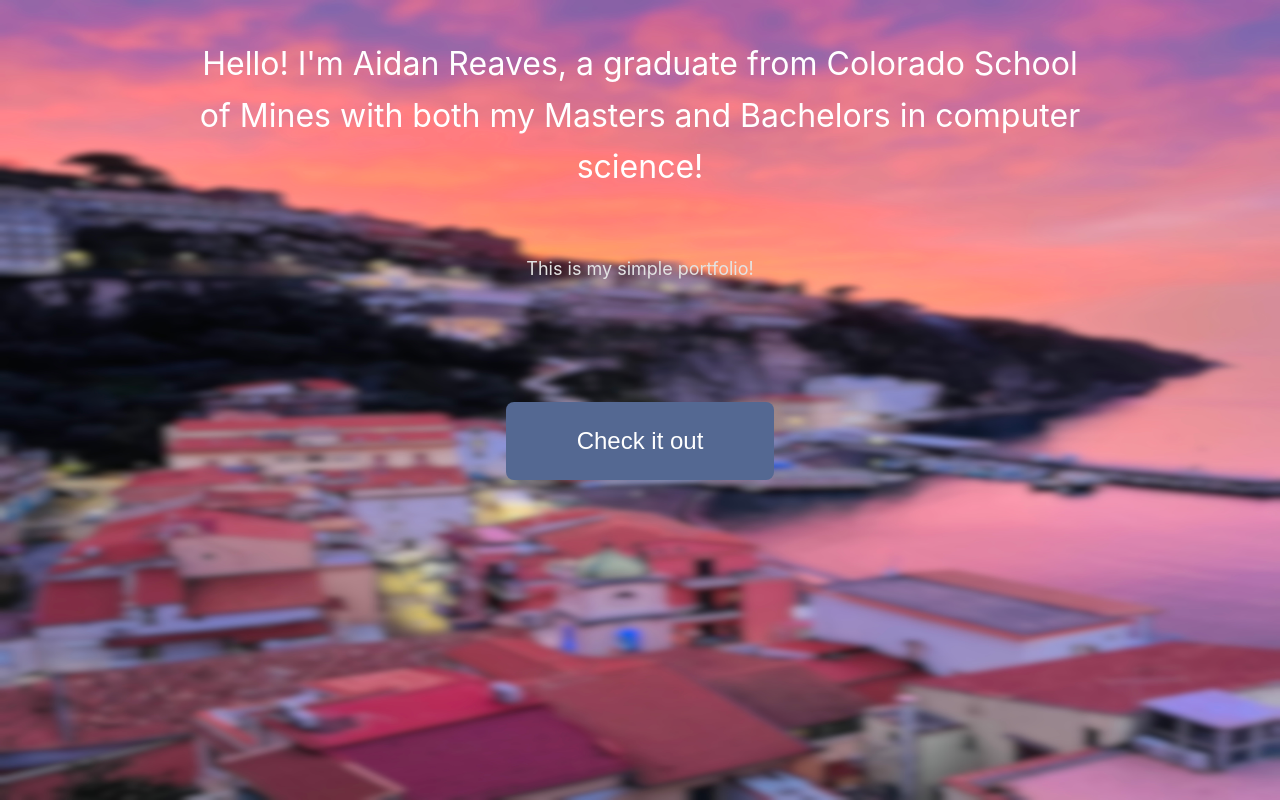
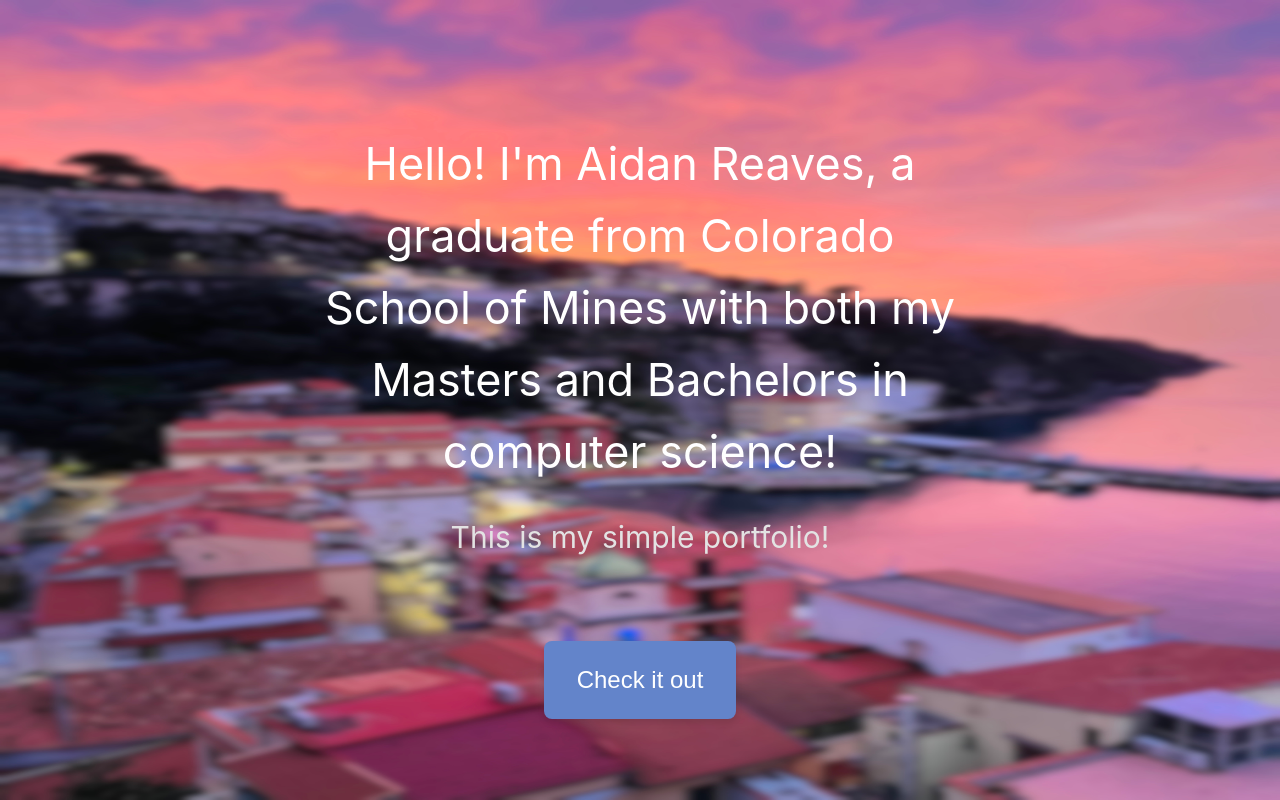
Before and after one commit to areaves1207/personal-portfolio, a Vue app: page / in a window 1280 px wide. Built offline with nearby package versions, Linux system fonts and the light colour scheme.

Commit message:
Made button a little nicer

```diff
--- a/src/components/Intro.vue
+++ b/src/components/Intro.vue
@@ -13,8 +13,8 @@
         width: 100%;
         height: 100%;
         background-color: rgba(110, 136, 193);
-        margin: 0 auto;
-        padding: 3% 15% 0 15%;
+        margin: auto auto;
+        padding: 10% 25% 0 25%;
         padding-bottom: 25%;
         text-align: center;
 
@@ -31,18 +31,18 @@
 
     h1{
         color: white;
-        font-size: xx-large;
+        font-size: 3em;
         padding-bottom: 25px;
     }
 
     h4{
-        font-size: larger;
+        font-size: 2em;
         color: rgb(227, 227, 227);
     }
 
     button{
 
-        background-color: rgb(84, 104, 146);
+        background: rgb(99, 132, 202);
         border: none;
         border-radius: 8px;
         padding: 25px;
@@ -53,11 +53,14 @@
 
         width: 30%;
 
-        transition: background-color 0.5s ease, color 0.5s ease;
+        transition: background-color 0.3s ease, transform 0.2s ease, box-shadow 0.3s ease;
+        box-shadow: 0 4px 6px rgba(0, 0, 0, 0.1);
     }
 
     button:hover{
-        background-color: rgba(110, 136, 193);
+        background: rgb(133, 161, 223);
+        transform: translateY(-2px);
+        box-shadow: 0 6px 12px rgba(0, 0, 0, 0.15);
         cursor: pointer;
     }
 
```
